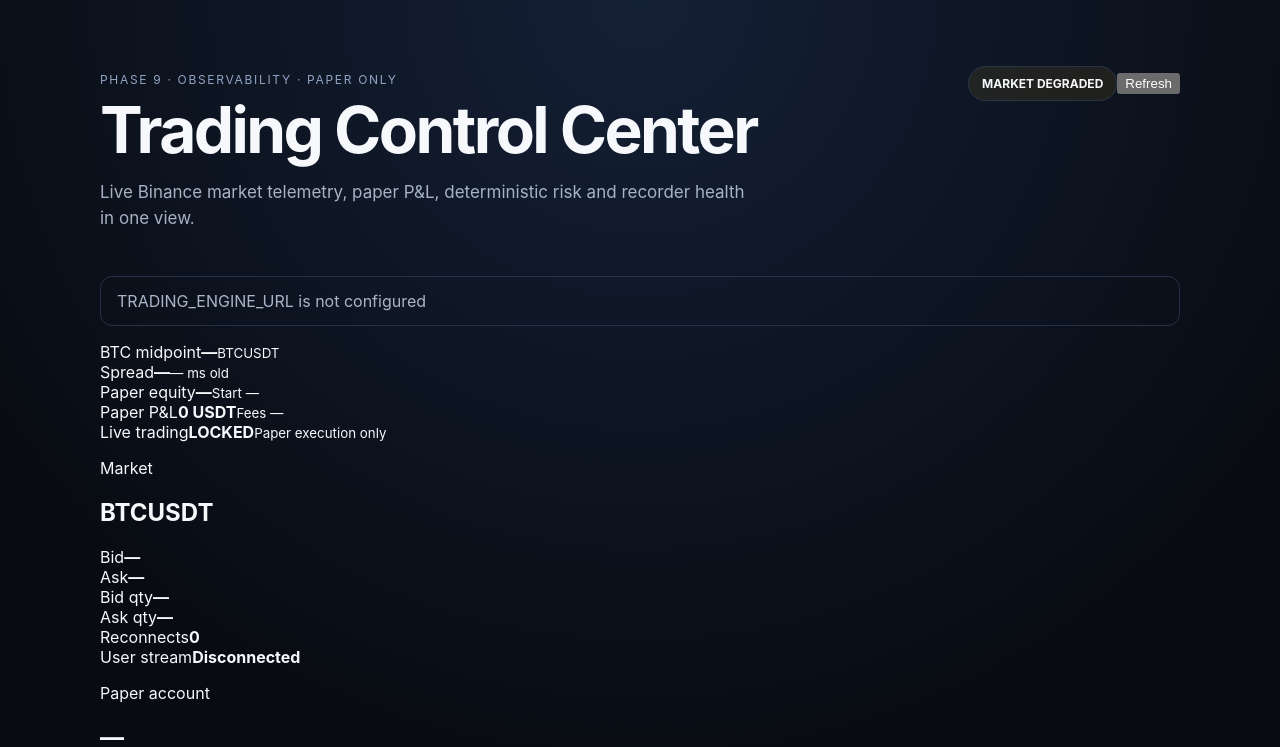
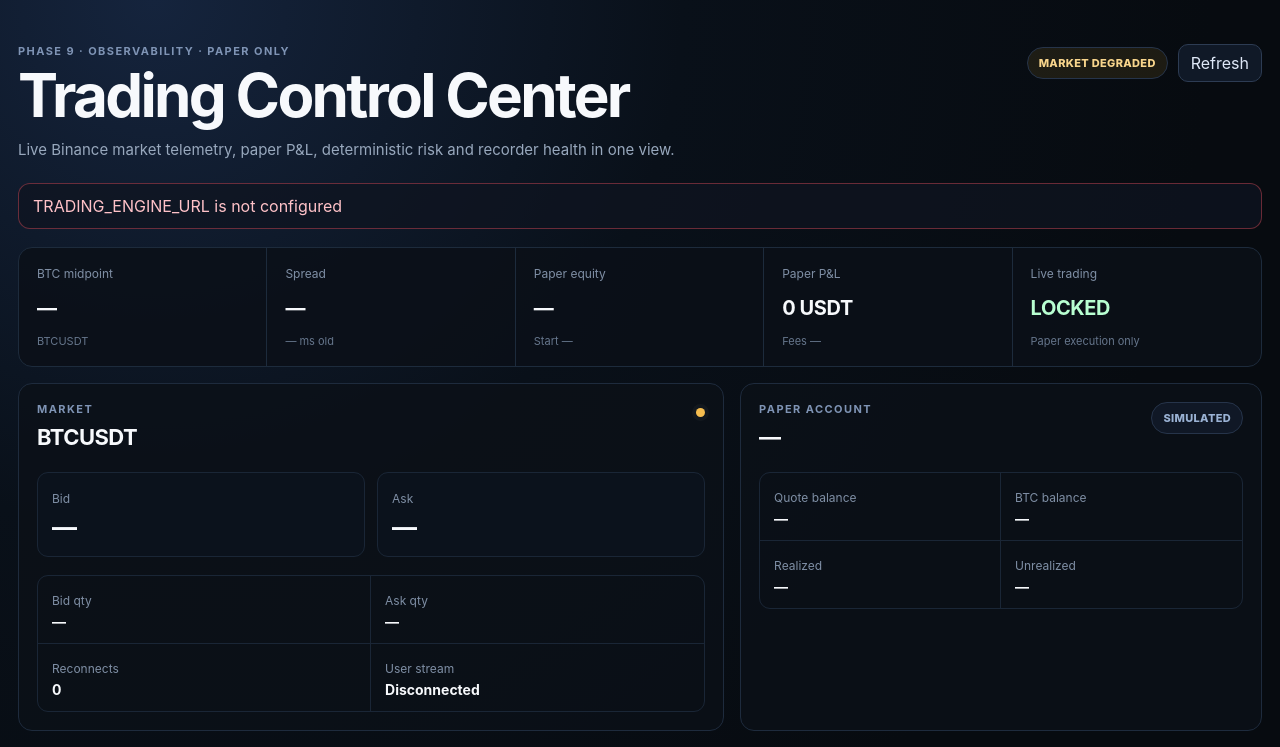
Before and after one commit to antnish1/binance, a Next.js app in the folder apps/dashboard/: page / in a window 1280 px wide. Shown: the top 747 px of the page. Built offline with nearby package versions, Linux system fonts and the light colour scheme; no server answers.

Commit message:
Style trading control center

```diff
--- a/apps/dashboard/app/globals.css
+++ b/apps/dashboard/app/globals.css
@@ -1,19 +1,51 @@
-:root { color-scheme: dark; font-family: Inter, ui-sans-serif, system-ui, sans-serif; background: #080b11; color: #f6f8fb; }
+:root { color-scheme: dark; font-family: Inter, ui-sans-serif, system-ui, -apple-system, BlinkMacSystemFont, "Segoe UI", sans-serif; background: #070b10; color: #f7f9fc; }
 * { box-sizing: border-box; }
-body { margin: 0; min-height: 100vh; background: radial-gradient(circle at top, #142036 0, #080b11 42%); }
-.shell { width: min(1080px, calc(100% - 32px)); margin: 0 auto; padding: 72px 0; }
-.hero { display: flex; align-items: flex-start; justify-content: space-between; gap: 28px; margin-bottom: 28px; }
-.eyebrow { letter-spacing: .14em; font-size: 12px; color: #91a4c3; margin: 0 0 12px; }
-h1 { font-size: clamp(34px, 5vw, 64px); line-height: .98; margin: 0; letter-spacing: -.04em; }
-.sub { color: #a7b2c5; max-width: 660px; font-size: 17px; line-height: 1.55; }
-.status { border: 1px solid #27344a; border-radius: 999px; padding: 9px 13px; font-size: 12px; font-weight: 700; white-space: nowrap; }
-.status.ok { background: rgba(37, 211, 102, .09); }
-.status.warn { background: rgba(255, 193, 7, .08); }
-.grid { display: grid; grid-template-columns: repeat(5, minmax(0, 1fr)); border: 1px solid #202b3d; border-radius: 16px; overflow: hidden; background: rgba(13, 18, 28, .8); }
-.card { min-height: 132px; padding: 22px; border-right: 1px solid #202b3d; display: flex; flex-direction: column; justify-content: space-between; }
-.card:last-child { border-right: 0; }
-.card span { color: #8391a7; font-size: 13px; }
-.card strong { font-size: 21px; letter-spacing: -.02em; }
-.card.safety strong { color: #b7ffcf; }
-.notice { margin-top: 18px; border: 1px solid #253148; border-radius: 12px; padding: 14px 16px; color: #aab5c8; }
-@media (max-width: 800px) { .hero { flex-direction: column; } .grid { grid-template-columns: 1fr 1fr; } .card { border-bottom: 1px solid #202b3d; } }
+body { margin: 0; min-height: 100vh; background: radial-gradient(circle at 12% 0%, #15243d 0, #091019 34%, #070b10 68%); }
+button { font: inherit; }
+.shell { width: min(1320px, calc(100% - 36px)); margin: 0 auto; padding: 44px 0 30px; }
+.hero { display: flex; align-items: flex-start; justify-content: space-between; gap: 28px; margin-bottom: 22px; }
+.hero-actions { display: flex; align-items: center; gap: 10px; }
+.eyebrow, .label { letter-spacing: .13em; text-transform: uppercase; font-size: 11px; font-weight: 700; color: #7f94b5; margin: 0 0 8px; }
+h1 { font-size: clamp(34px, 4.7vw, 62px); line-height: 1; margin: 0; letter-spacing: -.045em; }
+h2 { margin: 3px 0 0; font-size: 22px; letter-spacing: -.025em; }
+.sub { color: #98a8bd; max-width: 720px; font-size: 15px; line-height: 1.55; margin: 12px 0 0; }
+.status, .tag { border: 1px solid #26344a; border-radius: 999px; padding: 8px 11px; font-size: 11px; font-weight: 800; white-space: nowrap; letter-spacing: .03em; }
+.status.ok { background: rgba(31, 212, 112, .10); color: #baf7d0; }
+.status.warn { background: rgba(255, 190, 46, .09); color: #f8d58c; }
+.tag { color: #9ab2d4; background: #101826; }
+.refresh { border: 1px solid #2d3c53; border-radius: 10px; color: #dfe8f7; background: #101927; padding: 8px 12px; cursor: pointer; }
+.refresh:hover { background: #162236; }
+.refresh:disabled { opacity: .6; cursor: default; }
+.notice { margin: 0 0 18px; border: 1px solid #2b394e; border-radius: 12px; padding: 12px 14px; color: #b4c0d2; background: rgba(15, 21, 32, .75); }
+.notice.danger { border-color: rgba(255, 86, 99, .38); color: #ffc2c8; }
+.kpi-grid { display: grid; grid-template-columns: repeat(5, minmax(0, 1fr)); border: 1px solid #1d2b3c; border-radius: 14px; overflow: hidden; background: rgba(11, 16, 24, .86); margin-bottom: 16px; }
+.kpi { min-height: 118px; padding: 18px; border-right: 1px solid #1d2b3c; display: flex; flex-direction: column; justify-content: space-between; }
+.kpi:last-child { border-right: 0; }
+.kpi span, .price-row span, .mini-grid span { color: #7f8fa5; font-size: 12px; }
+.kpi strong { font-size: 20px; letter-spacing: -.02em; }
+.kpi small { color: #66768c; font-size: 11px; }
+.kpi.safety strong { color: #b8ffd1; }
+.two-col { display: grid; grid-template-columns: 1.15fr .85fr; gap: 16px; margin-bottom: 16px; }
+.three-col { display: grid; grid-template-columns: repeat(3, minmax(0, 1fr)); gap: 16px; }
+.panel { border: 1px solid #1e2b3d; border-radius: 14px; background: rgba(11, 16, 24, .82); padding: 18px; min-width: 0; }
+.panel.compact { min-height: 235px; }
+.panel-head { display: flex; align-items: flex-start; justify-content: space-between; gap: 14px; margin-bottom: 22px; }
+.dot { width: 9px; height: 9px; border-radius: 50%; margin-top: 6px; box-shadow: 0 0 0 4px rgba(255,255,255,.03); }
+.dot.green { background: #35db83; }
+.dot.amber { background: #f5bd4f; }
+.dot.red { background: #ff5d6c; }
+.price-row { display: grid; grid-template-columns: 1fr 1fr; gap: 12px; margin-bottom: 18px; }
+.price-row > div { border: 1px solid #1a2636; border-radius: 11px; background: #0b121c; padding: 14px; }
+.price-row strong { display: block; font-size: 25px; margin-top: 5px; letter-spacing: -.025em; }
+.mini-grid { display: grid; grid-template-columns: 1fr 1fr; gap: 0; border: 1px solid #1a2636; border-radius: 11px; overflow: hidden; }
+.mini-grid > div { padding: 13px 14px; min-width: 0; border-right: 1px solid #1a2636; border-bottom: 1px solid #1a2636; }
+.mini-grid > div:nth-child(2n) { border-right: 0; }
+.mini-grid > div:nth-last-child(-n+2) { border-bottom: 0; }
+.mini-grid b { display: block; font-size: 14px; margin-top: 4px; overflow-wrap: anywhere; }
+dl { margin: 0; border-top: 1px solid #1b2838; }
+dl > div { display: flex; justify-content: space-between; gap: 12px; padding: 11px 0; border-bottom: 1px solid #172333; }
+dt { color: #77889f; font-size: 12px; }
+dd { margin: 0; font-size: 12px; font-weight: 700; text-align: right; overflow-wrap: anywhere; }
+footer { display: flex; flex-wrap: wrap; justify-content: space-between; gap: 12px; color: #66768b; font-size: 11px; padding: 20px 2px 0; }
+@media (max-width: 980px) { .kpi-grid { grid-template-columns: repeat(2, minmax(0, 1fr)); } .kpi { border-bottom: 1px solid #1d2b3c; } .two-col, .three-col { grid-template-columns: 1fr; } }
+@media (max-width: 680px) { .shell { width: min(100% - 22px, 1320px); padding-top: 26px; } .hero { flex-direction: column; } .hero-actions { width: 100%; justify-content: space-between; } .kpi-grid { grid-template-columns: 1fr; } .kpi { border-right: 0; } .price-row, .mini-grid { grid-template-columns: 1fr; } .mini-grid > div { border-right: 0; } .mini-grid > div:nth-last-child(-n+2) { border-bottom: 1px solid #1a2636; } .mini-grid > div:last-child { border-bottom: 0; } }
```
